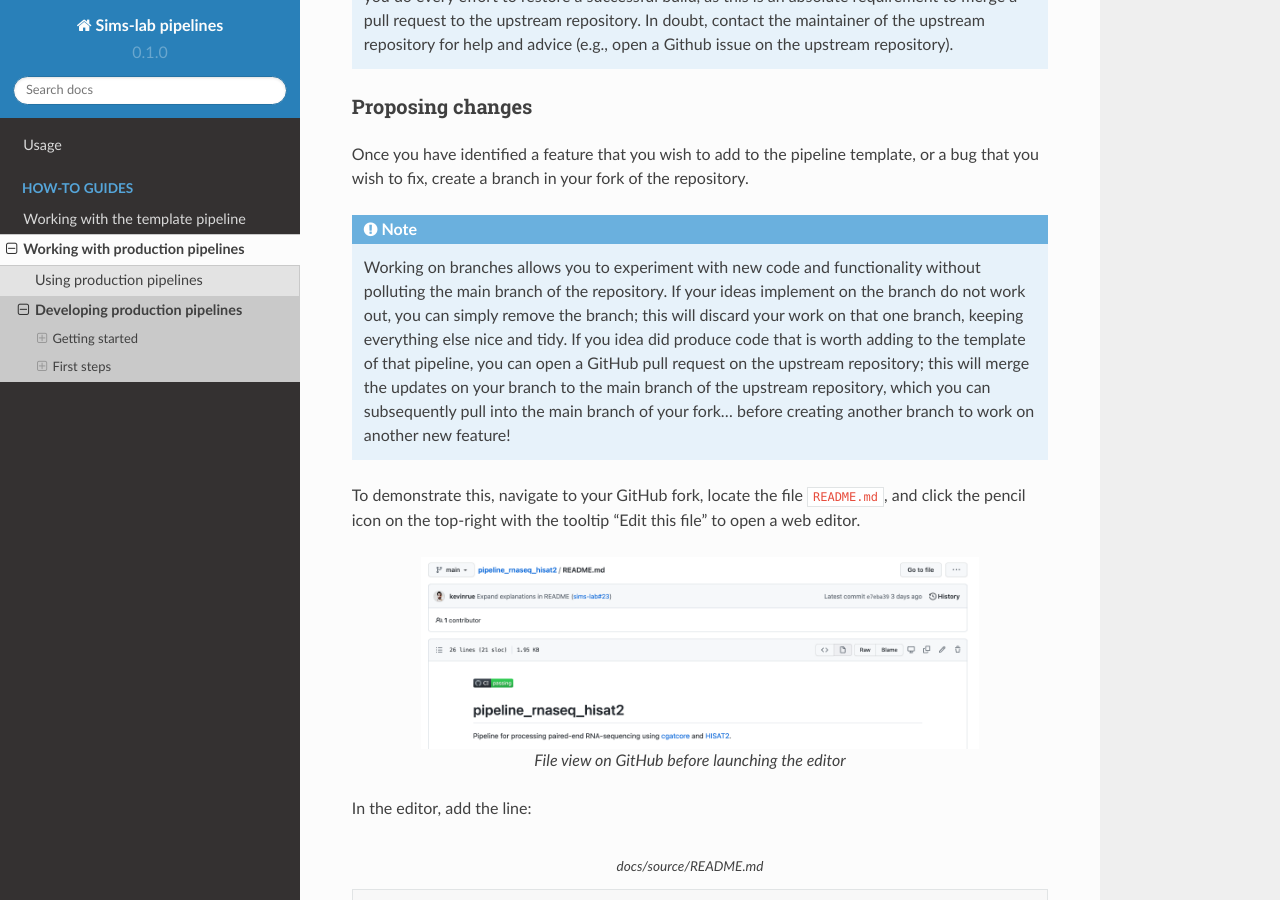
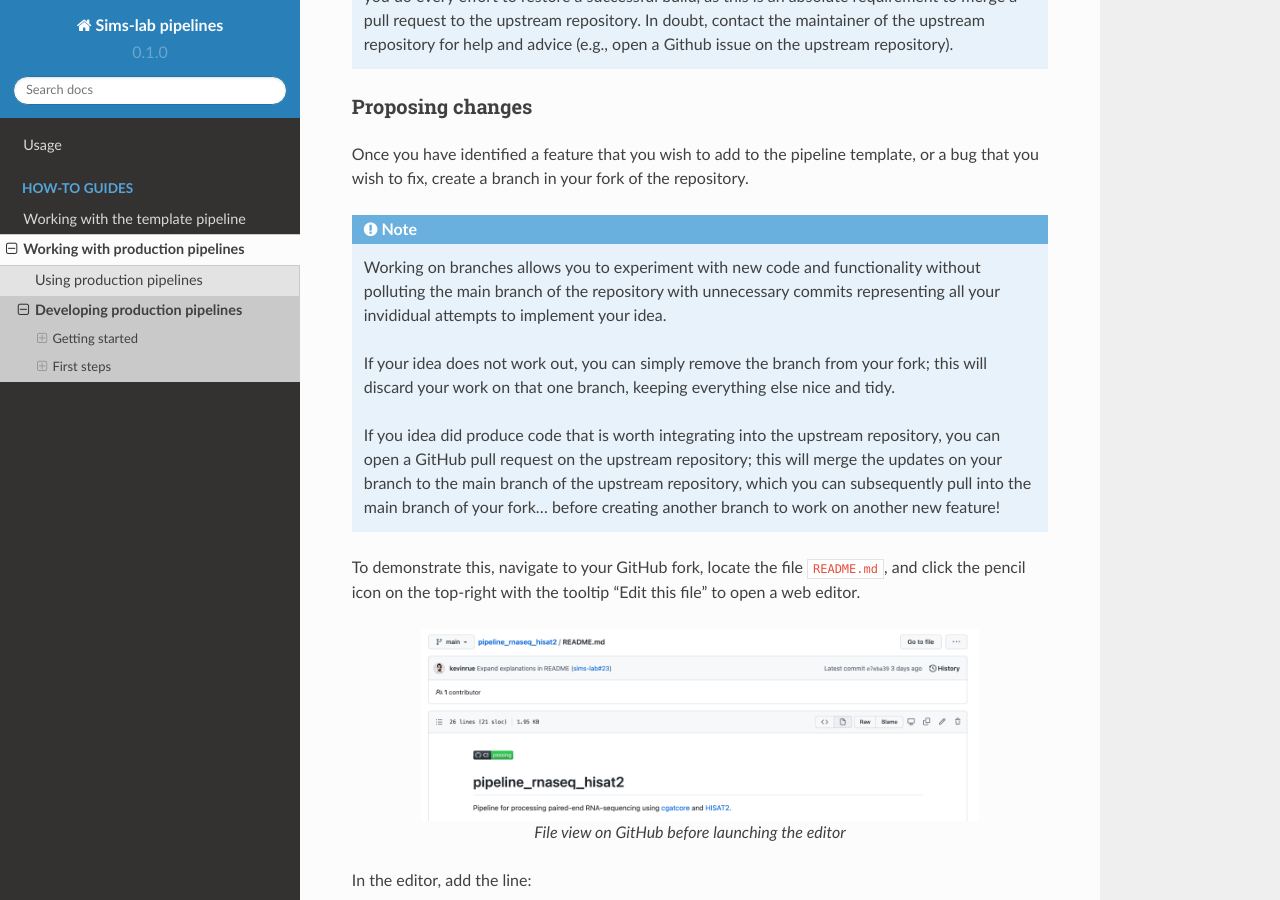
Before and after one commit to kevinrue/rtd-tutorial, a Sphinx documentation site: the page built from docs/source/guides/production_fork.rst, in a window 1280 px wide and 900 px high, scrolled down 4074 px. Built offline with Sphinx 7.4.7 and the Read the Docs theme 2.0.0, drawn with Linux system fonts in a browser that asks for light colours.

Commit message:
Fix typo (#15)

```diff
--- a/docs/source/guides/production_fork.rst
+++ b/docs/source/guides/production_fork.rst
@@ -165,10 +165,14 @@ or a bug that you wish to fix, create a branch in your fork of the repository.
 .. note::
 
    Working on branches allows you to experiment with new code and functionality
-   without polluting the main branch of the repository.
-   If your ideas implement on the branch do not work out, you can simply remove the branch;
-   this will discard your work on that one branch, keeping everything else nice and tidy.
-   If you idea did produce code that is worth adding to the template of that pipeline,
+   without polluting the main branch of the repository with unnecessary
+   commits representing all your invididual attempts to implement your idea.
+
+   If your idea does not work out, you can simply remove the branch from your fork;
+   this will discard your work on that one branch, keeping everything else
+   nice and tidy.
+
+   If you idea did produce code that is worth integrating into the upstream repository,
    you can open a GitHub pull request on the upstream repository;
    this will merge the updates on your branch to the main branch of the upstream repository,
    which you can subsequently pull into the main branch of your fork...
```
